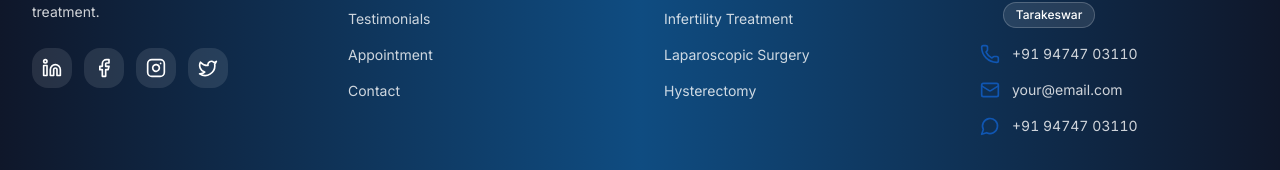
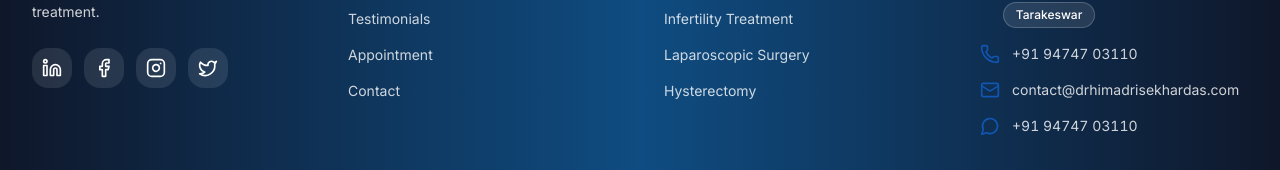
Before and after one commit to Subho-2342/Himadri-Sekhar-Das-Portfolio, a React (Vite) app: page / in a window 1280 px wide. Shown: the part 10067-10237 px from the top of the page. Built offline with nearby package versions, Linux system fonts and the light colour scheme; the HTML template or start-up script is replaced by a standard one; a web font is replaced by a local one.

Commit message:
Update footer email and index configuration

```diff
--- a/src/components/Footer.jsx
+++ b/src/components/Footer.jsx
@@ -147,10 +147,10 @@ const Footer = () => {
               <li className="flex items-center gap-3">
                 <Mail className="w-5 h-5 text-primary flex-shrink-0" />
                 <a
-                  href="mailto:your@email.com"
+                  href="mailto:contact@drhimadrisekhardas.com"
                   className="text-sm text-secondary-foreground/80 hover:text-primary transition-colors"
                 >
-                  your@email.com
+                  contact@drhimadrisekhardas.com
                 </a>
               </li>
 
```
Also changed, not shown: 2 other files (tests, documents, lock files or other folders).
